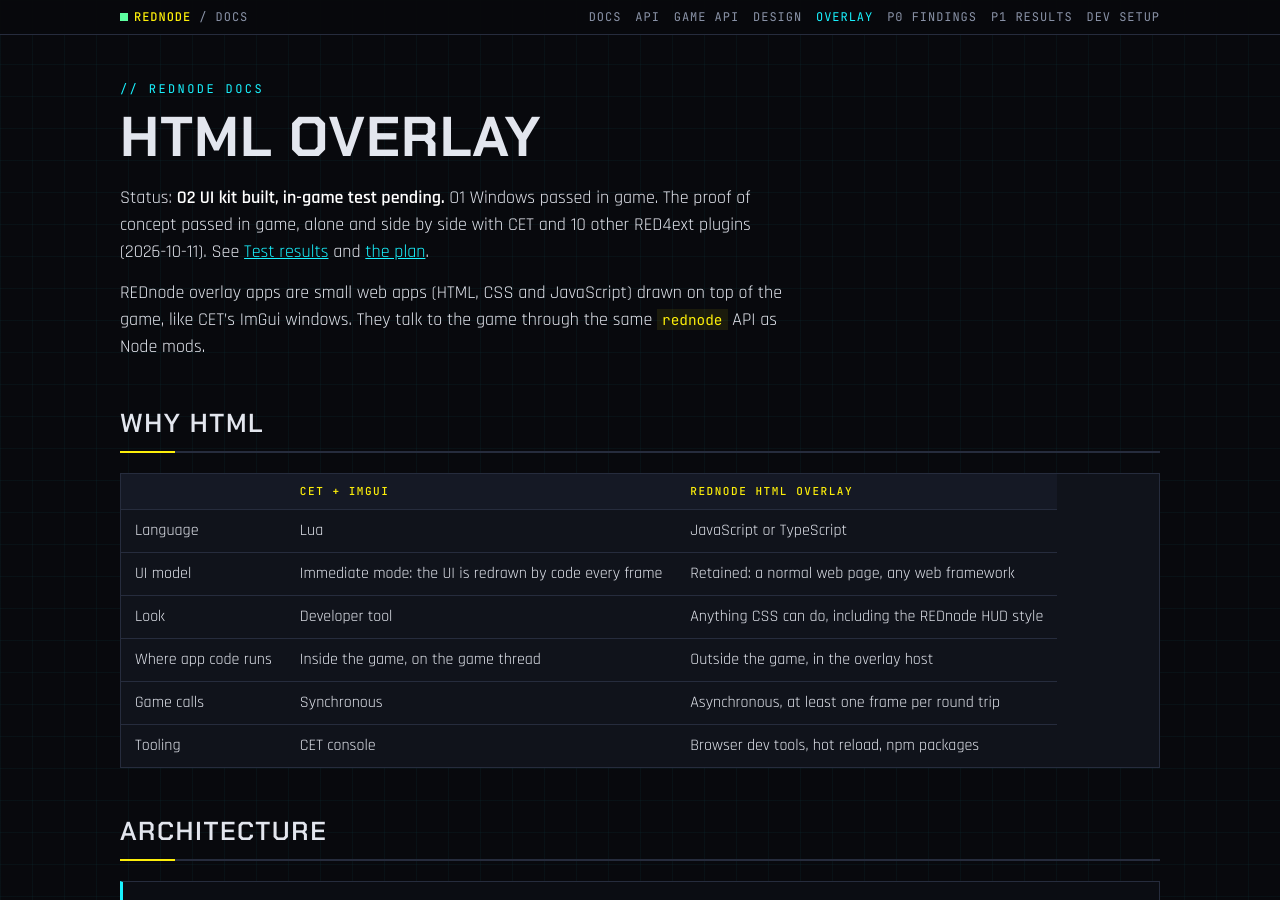
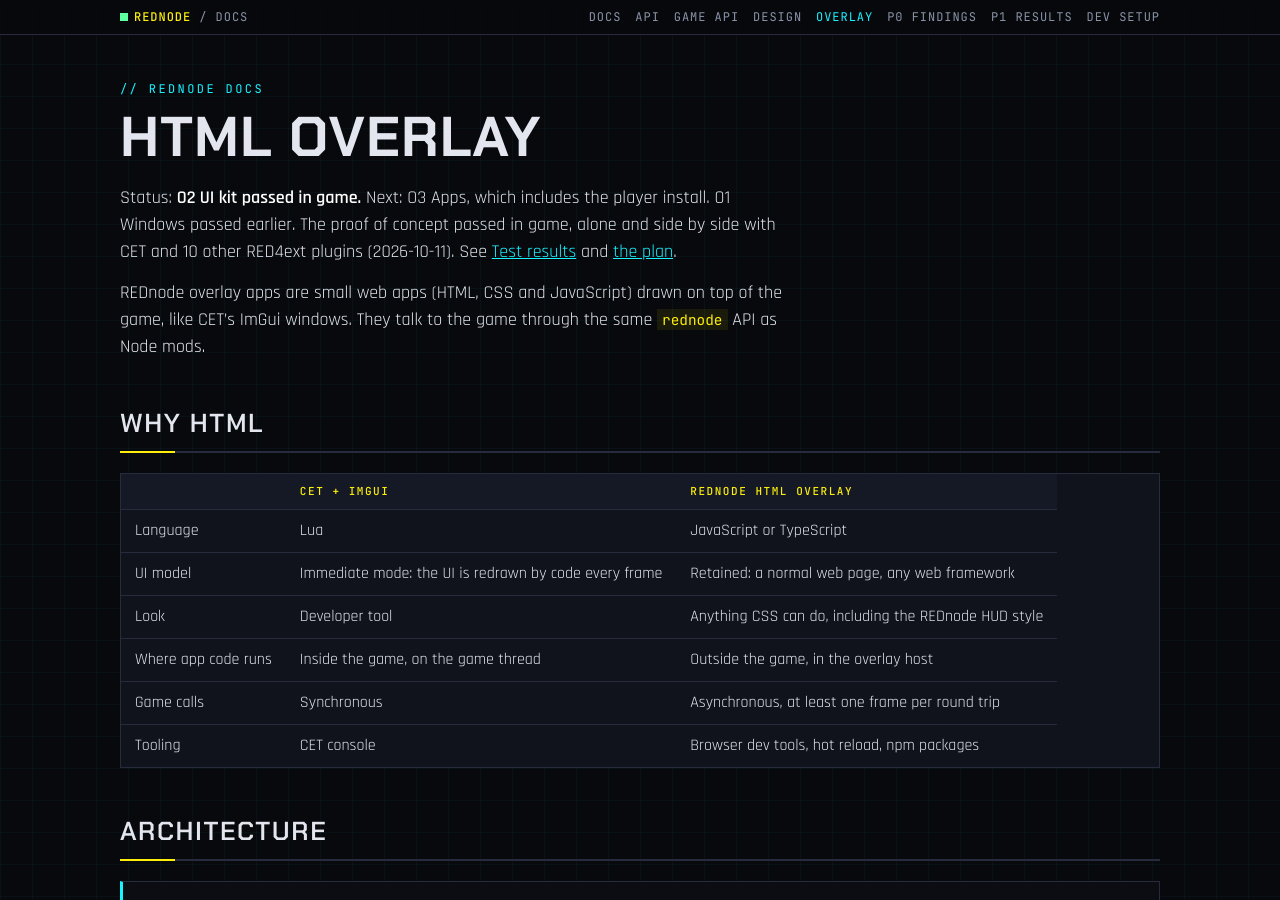
Before and after one commit to CyberbuildsAI/REDnode, a Jekyll site: the page built from docs/overlay.md, in a window 1280 px wide and 900 px high. Built offline with Jekyll 4.4.1, drawn with Linux system fonts in a browser that asks for light colours; our own code applies the rules of GitHub Pages for plain Markdown files; some of the changed text lies outside the part shown.

Commit message:
Record the overlay O2 test: passed, game UI sounds play
Co-Authored-By: Claude Opus 5.5 <noreply@anthropic.com>

```diff
--- a/docs/overlay.md
+++ b/docs/overlay.md
@@ -1,6 +1,6 @@
 # HTML overlay
 
-Status: **O2 UI kit built, in-game test pending.** O1 Windows passed in game. The proof of concept passed in game, alone and side by side with CET and 10 other RED4ext plugins (2026-10-11). See [Test results](#test-results) and [the plan](#plan-for-the-real-version).
+Status: **O2 UI kit passed in game.** Next: O3 Apps, which includes the player install. O1 Windows passed earlier. The proof of concept passed in game, alone and side by side with CET and 10 other RED4ext plugins (2026-10-11). See [Test results](#test-results) and [the plan](#plan-for-the-real-version).
 
 REDnode overlay apps are small web apps (HTML, CSS and JavaScript) drawn on top of the game, like CET's ImGui windows. They talk to the game through the same `rednode` API as Node mods.
 
@@ -213,6 +213,8 @@ The host now opens two apps: **Kit**, a titled window with every widget, and **N
 5. Click **Open stash**, pick an item: a game-style notification appears. Drag the button by its striped grip.
 6. Kit's **Sound** tab: pick a name and press **Play**. Note which names make a sound; the names are unverified.
 
+**Result, 2026-10-11: passed.** Modded profile with CET, 3840 x 2160 SDR. All widgets, both themes, keyboard use, the native-style button and its notifications worked. Game UI sounds played through `audio.play`, so `AudioSystem.Play` with no entity works for overlay sounds. No errors in the logs.
+
 O1 to O4 make the feature usable. O5 makes it cheap. O6 joins it to the rest of REDnode. O7 hardens it.
 
 ### UI kit
```
Also changed, not shown: CLAUDE.md (+1 -1 lines).
